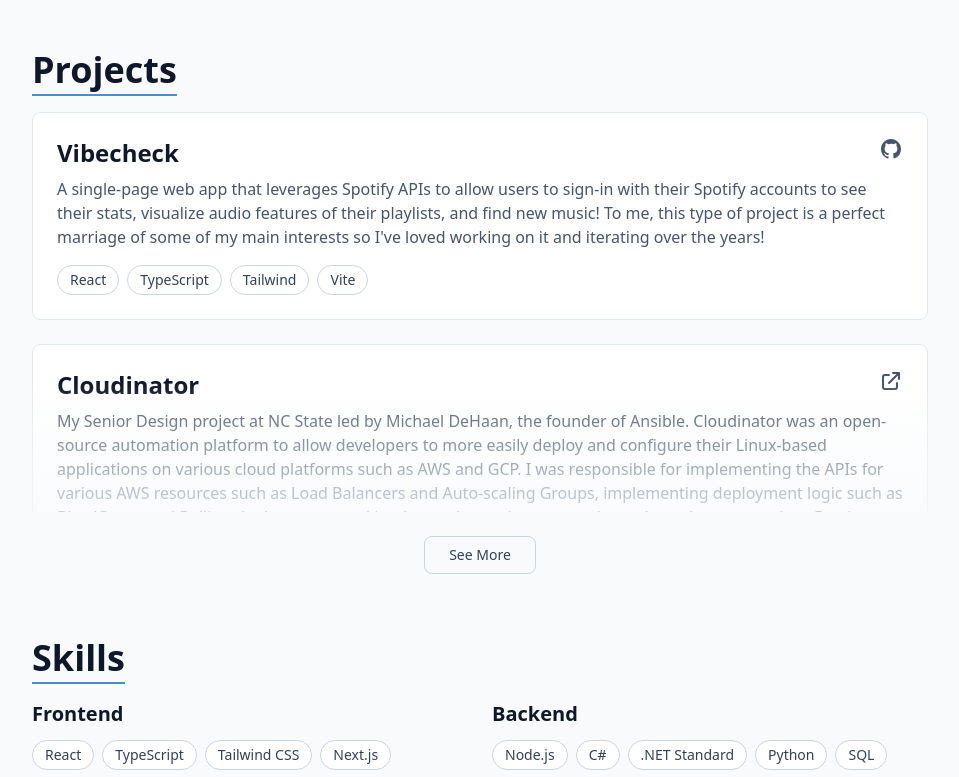
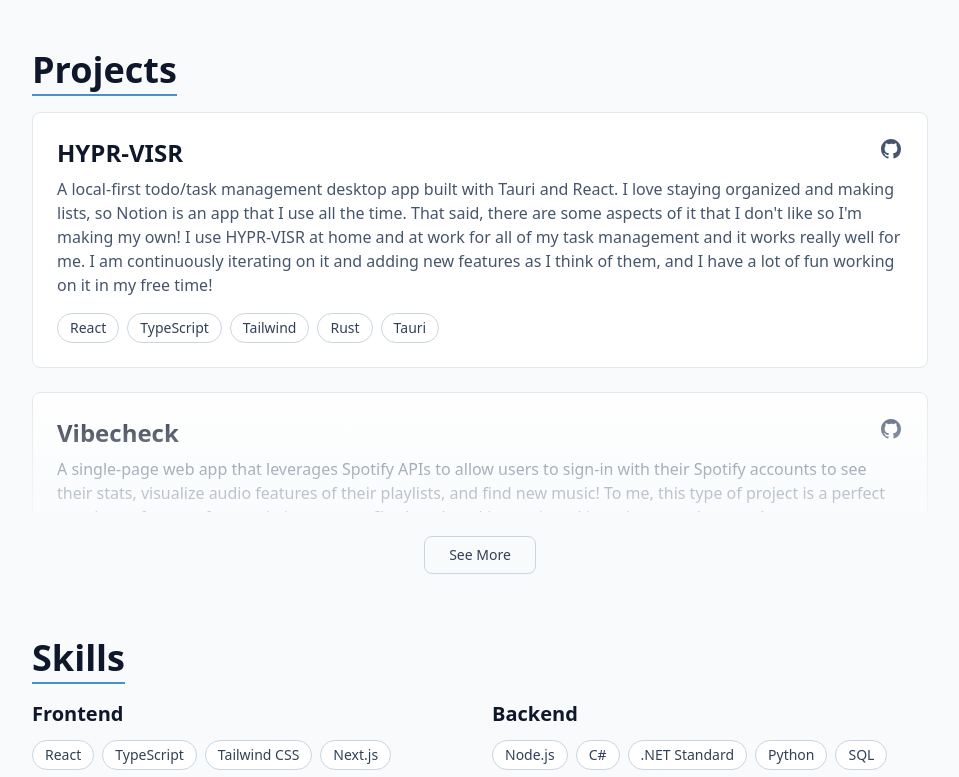
Before and after one commit to ValeriKozarev/personal-website-react-2025, a React (Vite) app: page /portfolio in a window 1280 px wide. Shown: the part 555-1332 px from the top of the page, without its empty margins (160-1119 px from the left). Built offline with nearby package versions, Linux system fonts and the light colour scheme.

Commit message:
add new project card for hypr-visr

```diff
--- a/src/pages/Portfolio.tsx
+++ b/src/pages/Portfolio.tsx
@@ -72,6 +72,12 @@
             <CollapsibleSection collapsedHeight="400px">
               <div className="space-y-6">
               <ProjectCard
+                title="HYPR-VISR"
+                description="A local-first todo/task management desktop app built with Tauri and React. I love staying organized and making lists, so Notion is an app that I use all the time. That said, there are some aspects of it that I don't like so I'm making my own! I use HYPR-VISR at home and at work for all of my task management and it works really well for me. I am continuously iterating on it and adding new features as I think of them, and I have a lot of fun working on it in my free time!"
+                technologies={["React", "TypeScript", "Tailwind", "Rust", "Tauri"]}
+                projectUrl="https://github.com/ValeriKozarev/hypr-visr"
+              />
+              <ProjectCard
                 title="Vibecheck"
                 description="A single-page web app that leverages Spotify APIs to allow users to sign-in with their Spotify accounts to see their stats, visualize audio features of their playlists, and find new music! To me, this type of project is a perfect marriage of some of my main interests so I've loved working on it and iterating over the years!"
                 technologies={["React", "TypeScript", "Tailwind", "Vite"]}
```
